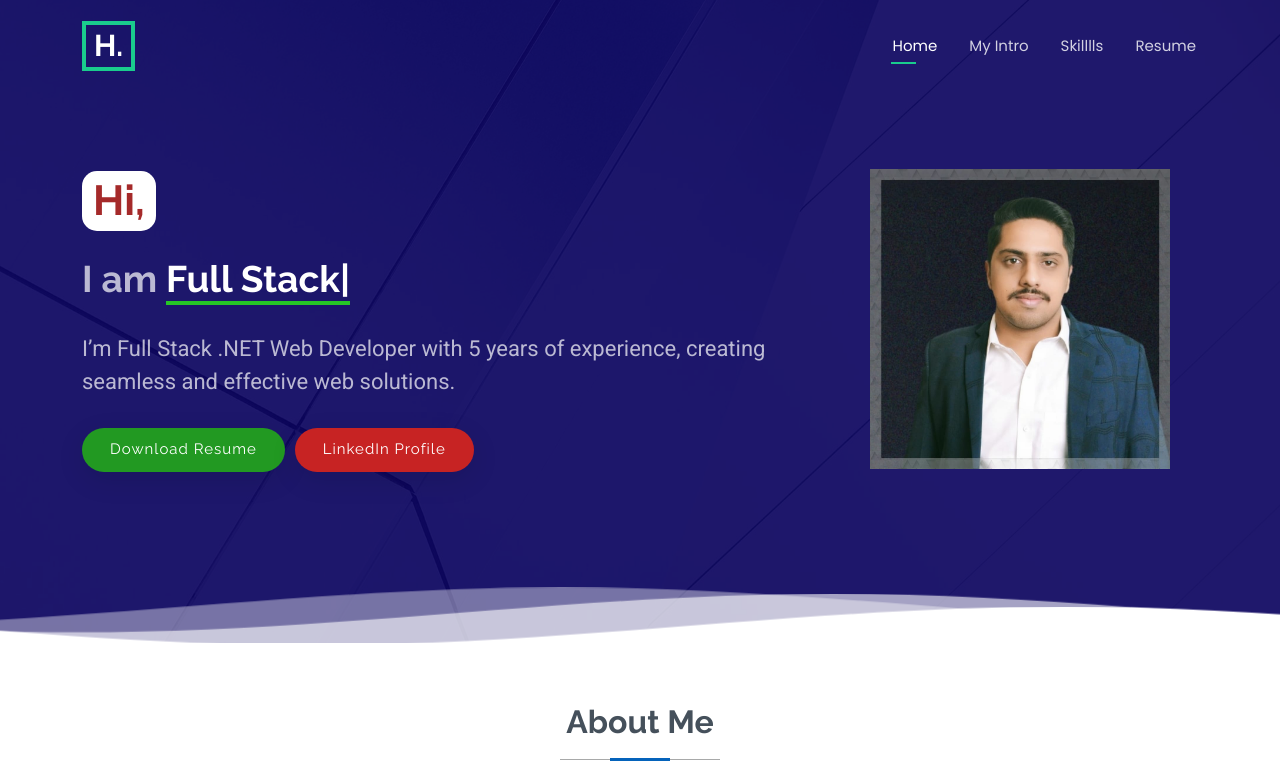
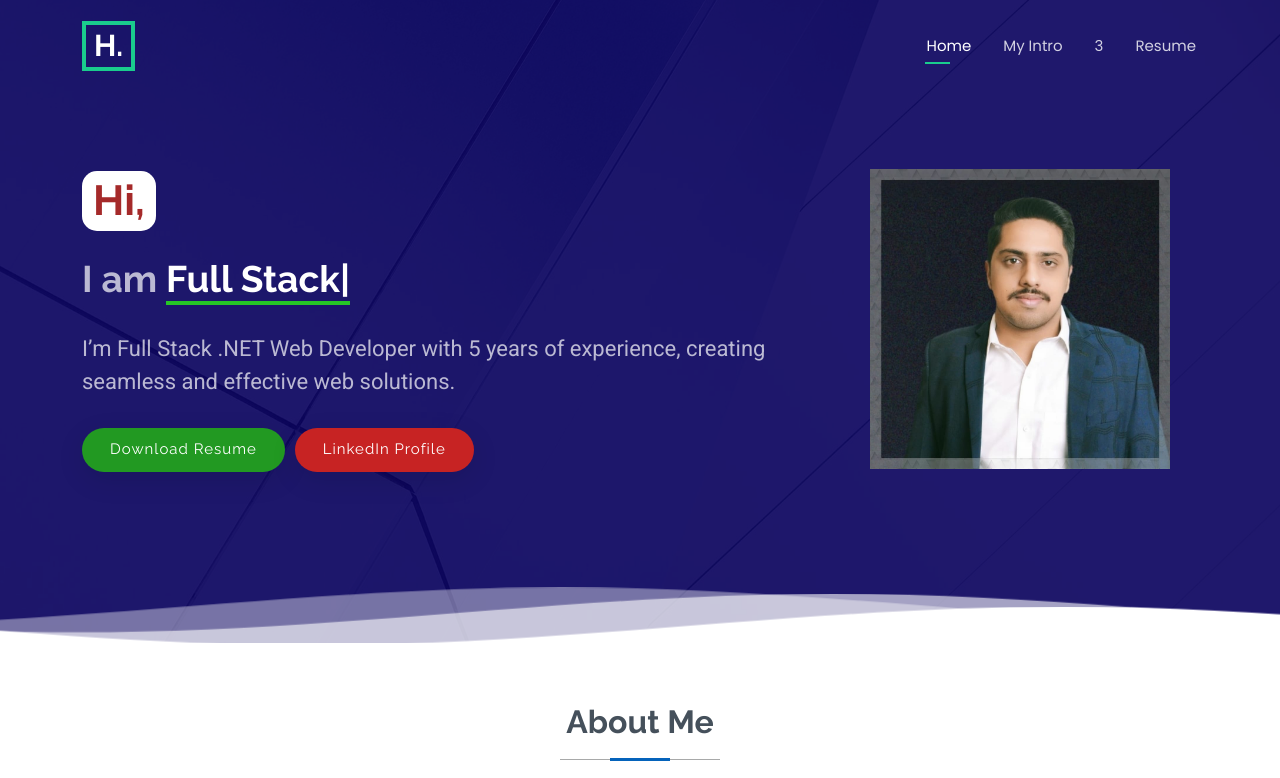
Before and after one commit to haris970/Portfolio_2, a plain HTML site: page index.html in a window 1280 px wide. Shown: the top 778 px of the page. Drawn offline with Linux system fonts and the light colour scheme.

```diff
--- a/index.html
+++ b/index.html
@@ -334,7 +334,7 @@
         <ul>
           <li><a href="#hero" class="active">Home</a></li>
           <li><a href="#about">My Intro</a></li>
-          <li><a href="#skills">Skilllls</a></li>
+          <li><a href="#skills">3</a></li>
           <li><a href="#resume">Resume</a></li>
           <!-- <li><a href="#portfolio">Portfolio</a></li> -->
           <!-- <li><a href="#contact">Contact</a></li> -->
```
